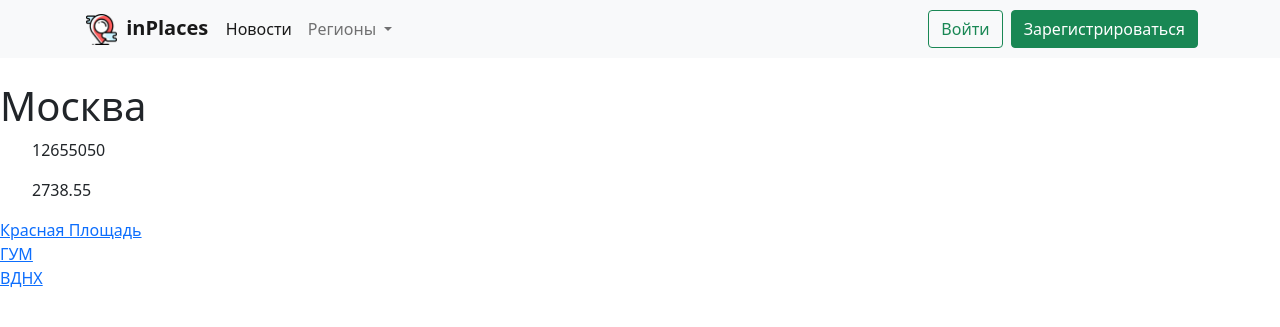
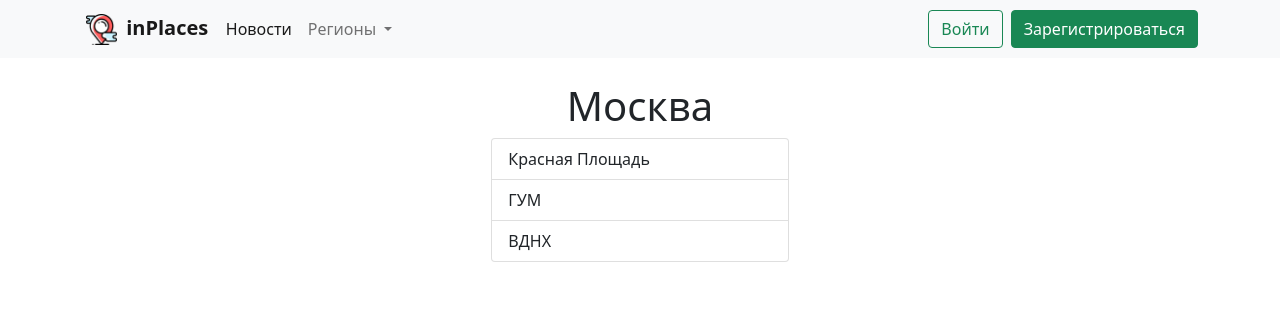
Before and after one commit to Tvo-Po/djangolearn, a Django app: page /gallery/Moscow/ in a window 1280 px wide. Shown: the top 327 px of the page. Run offline with Django 3.2, Linux system fonts and the light colour scheme; data comes from the database, SQL or seed files in the repository; both versions use the stored data as it was after the commit.

Commit message:
Add styles to all pages.

```diff
--- a/inplaces/placegallery/static/css/styles.css
+++ b/inplaces/placegallery/static/css/styles.css
@@ -14,3 +14,11 @@
 .pg-cntr {
     justify-content: center;
 }
+
+.ct-nm-cntr {
+    text-align: center;
+}
+
+.fix-h {
+    max-height: 400px;
+}
--- a/inplaces/placegallery/templates/base_temp.html
+++ b/inplaces/placegallery/templates/base_temp.html
@@ -39,7 +39,7 @@
                   </ul>
                   <form class="d-flex">
                       <button class="btn btn-outline-success me-2" type="submit">Войти</button>
-                      <button class="btn btn btn-success type="submit">Зарегистрироваться</button>
+                      <button class="btn btn btn-success" type="submit">Зарегистрироваться</button>
                   </form>
                 </div>
               </div>
--- a/inplaces/placegallery/templates/placegallery/city.html
+++ b/inplaces/placegallery/templates/placegallery/city.html
@@ -3,10 +3,16 @@
 {% block title %} <title>inPlaces — {{ city.slug }}</title> {% endblock %}
 
 {% block content %}
-  <h1>{{ city.city_name_ru }}</h1>
-        <ul>{{ city.population }}</ul>
-        <ul>{{ city.area }}</ul>
-    {% for place in city.get_place_queryset %}
-  <div><a href="{% url 'placegallery:place' city_name=city.slug slug=place.slug%}">{{ place.interesting_place_name_ru }}</a></div>
-    {% endfor %}
+    <div class="container-xl inner-cont">
+        <div class="row justify-content-center">
+            <div class="col-4">
+              <h1 class="ct-nm-cntr">{{ city.city_name_ru }}</h1>
+                <div class="list-group">
+                    {% for place in city.get_place_queryset %}
+                        <a class="list-group-item list-group-item-action" href="{% url 'placegallery:place' city_name=city.slug slug=place.slug%}">{{ place.interesting_place_name_ru }}</a>
+                    {% endfor %}
+                </div>
+            </div>
+        </div>
+    </div>
 {% endblock %}
```
Also changed, not shown: inplaces/placegallery/templates/placegallery/place.html (+33 -15 lines), inplaces/db.sqlite3, inplaces/placegallery/static/place_images/Moscow/GUM/101829.jpg (added).
